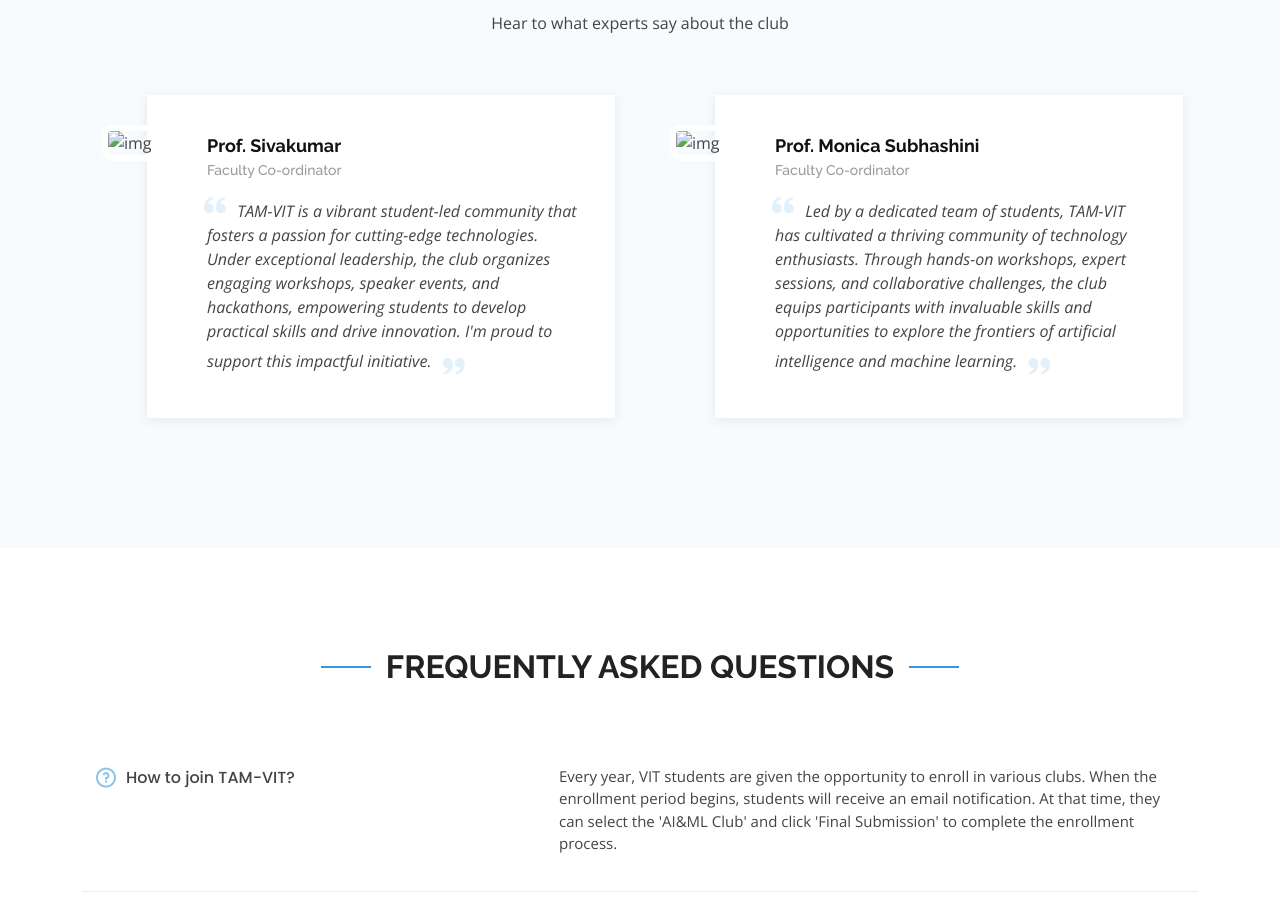
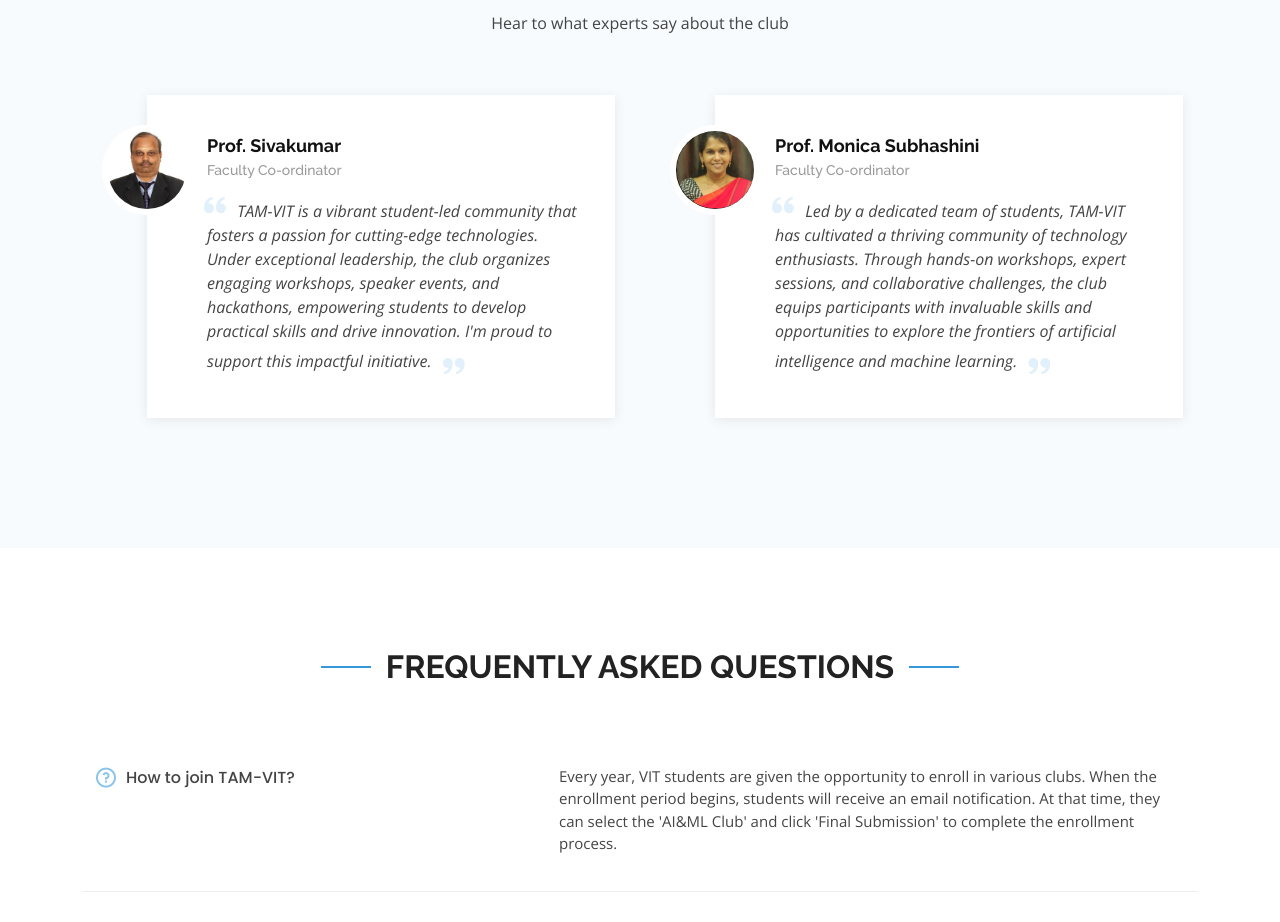
Before and after one commit to sahilmurhekar/TAM-Website, a plain HTML site: page index.html in a window 1280 px wide. Shown: the part 6280-7202 px from the top of the page. Drawn offline with nearby package versions, Linux system fonts and the light colour scheme; animation ran at ten frames a second.

Commit message:
Final Commit

```diff
--- a/index.html
+++ b/index.html
@@ -584,7 +584,7 @@
                 <div class="swiper-slide">
                   <div class="testimonial-wrap">
                     <div class="testimonial-item">
-                      <img src="" class="testimonial-img" alt="img">
+                      <img style="border-radius: 50%;" src="assets/img/testimonials/WhatsApp Image 2024-08-07 at 9.52.12 AM.jpeg" class="testimonial-img" alt="img">
                       <h3>Prof. Sivakumar</h3>
                       <h4>Faculty Co-ordinator</h4>
                       <p>
@@ -601,7 +601,7 @@
                 <div class="swiper-slide">
                   <div class="testimonial-wrap">
                     <div class="testimonial-item">
-                      <img src="" class="testimonial-img" alt="img">
+                      <img style="border-radius: 50%;" src="assets/img/testimonials/Screenshot from 2024-08-21 20-52-20.png" class="testimonial-img" alt="img">
                       <h3>Prof. Monica Subhashini</h3>
                       <h4>Faculty Co-ordinator</h4>
                       <p>
```
Also changed, not shown: assets/img/testimonials/Screenshot from 2024-08-21 20-52-20.png (added), assets/img/testimonials/WhatsApp Image 2024-08-07 at 9.52.12 AM.jpeg (added), assets/img/testimonials/testimonials-1.jpg (deleted), assets/img/testimonials/testimonials-2.jpg (deleted), assets/img/testimonials/testimonials-3.jpg (deleted), assets/img/testimonials/testimonials-4.jpg (deleted), assets/img/testimonials/testimonials-5.jpg (deleted).
